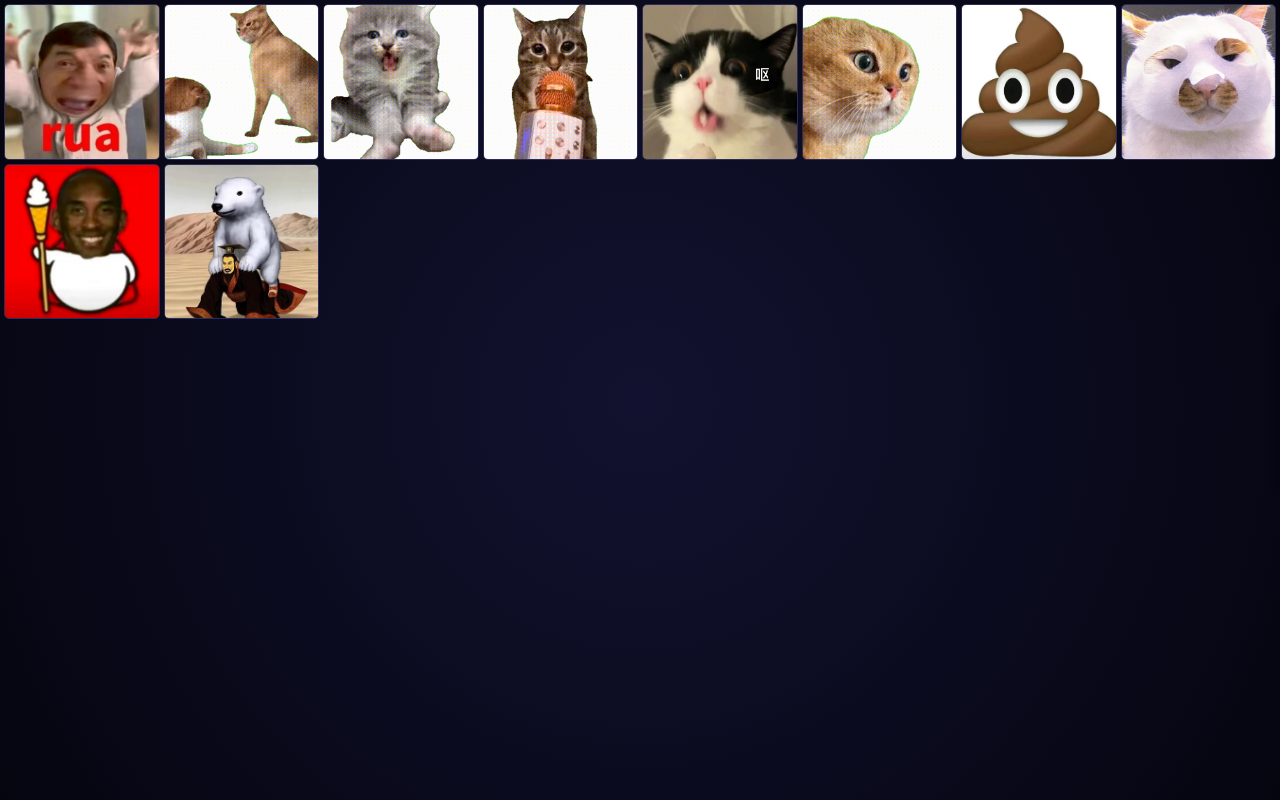
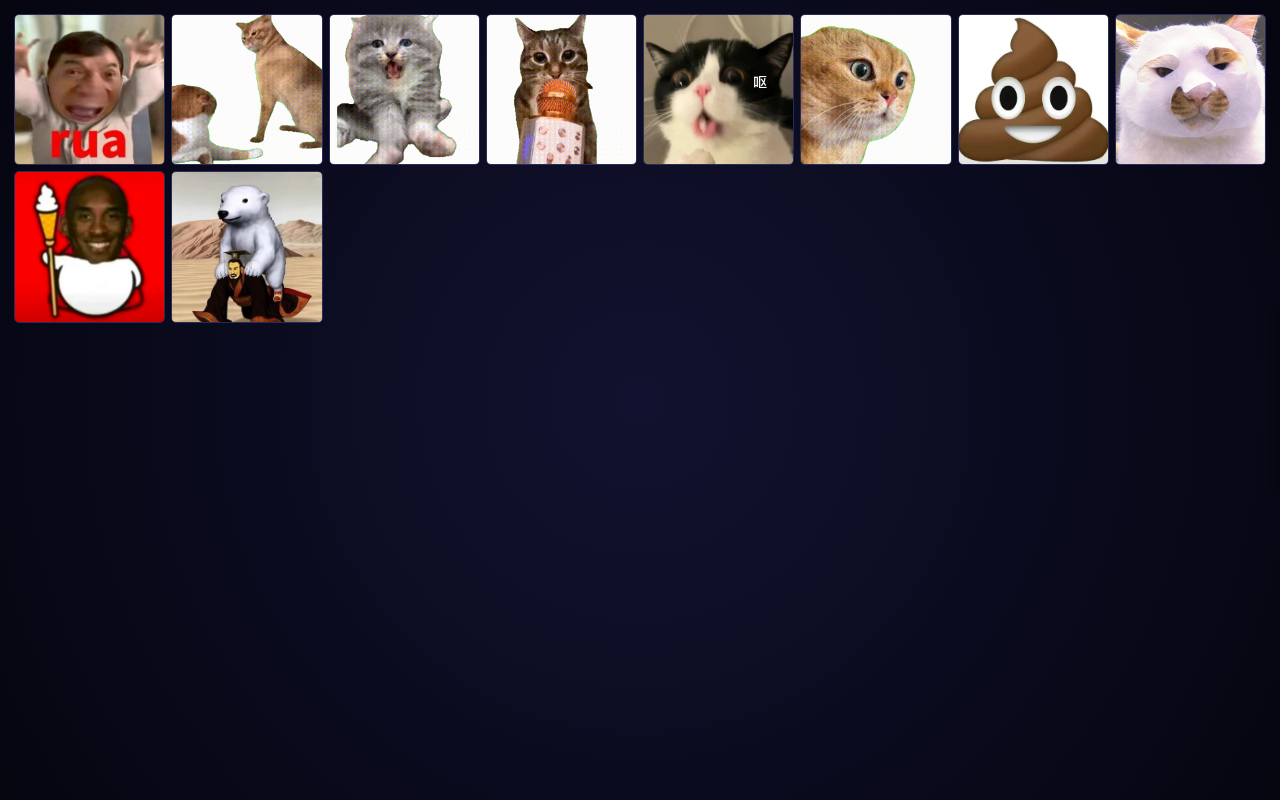
Before and after one commit to jkkDeng/tupian, a website: page index.html in a window 1280 px wide. Drawn offline with Linux system fonts and the light colour scheme.

Commit message:
鑷姩鏇存柊璧勬簮

```diff
--- a/css/style.css
+++ b/css/style.css
@@ -5,7 +5,8 @@
 }
 
 /* 全局禁止横向滚动条 */
-  html, body {
+html,
+body {
   overflow-x: hidden;
   position: relative;
   width: 100%;
@@ -28,7 +29,7 @@
   --grid-bg: #fff;
   --grid-border: #d0d6f0;
   --accent-color: #5c44cc;
-    --menu-bg: rgba(255,255,255,0.95);
+  --menu-bg: rgba(255, 255, 255, 0.95);
   --text-color: #222;
   --btn-hover: #4a34b8;
 }
@@ -38,12 +39,14 @@
   background: var(--bg-main);
   background: var(--bg-gradient);
   transition: 0.4s;
+  padding: 10px;
+  padding-bottom: 50px;
 }
 
 .grid-container {
   display: grid;
   grid-template-columns: repeat(auto-fill, minmax(150px, 1fr));
-    gap: 4px;
+  gap: 6px;
   padding: 4px;
   width: 100%;
   justify-content: flex-start;
@@ -61,7 +64,7 @@
 }
 .grid-item:hover {
   z-index: 9999 !important;
-    transform: scale(1.12);
+  transform: scale(1.5);
 }
 
 .grid-item img {
@@ -94,7 +97,7 @@
   bottom: 20px;
   left: 50%;
   transform: translateX(-50%);
-    background: rgba(0,0,0,0.7);
+  background: rgba(0, 0, 0, 0.7);
   color: #fff;
   padding: 8px 16px;
   border-radius: 6px;
@@ -109,7 +112,9 @@
 }
 
 @keyframes spin {
-    to { transform: rotate(360deg); }
+  to {
+    transform: rotate(360deg);
+  }
 }
 
 .side-menu-wrap {
@@ -137,7 +142,7 @@
   flex-direction: column;
   gap: 14px;
   align-items: center;
-    box-shadow: -2px 0 10px rgba(0,0,0,0.2);
+  box-shadow: -2px 0 10px rgba(0, 0, 0, 0.2);
 }
 .menu-trigger:hover + .side-menu,
 .side-menu:hover {
--- a/yanlili/music.json
+++ b/yanlili/music.json
@@ -1,3 +1,4 @@
 [
-  "/yanlili/music/Scared 2 be lonely beat（当真爱降临rap）.mp3"
+  "/yanlili/music/Scared 2 be lonely beat（当真爱降临rap）.mp3",
+  "/yanlili/music/来不及爱你.mp3"
 ]
```
Also changed, not shown: README.md (added), 1 other file. Lines whose indentation alone changed are shown as unchanged.
